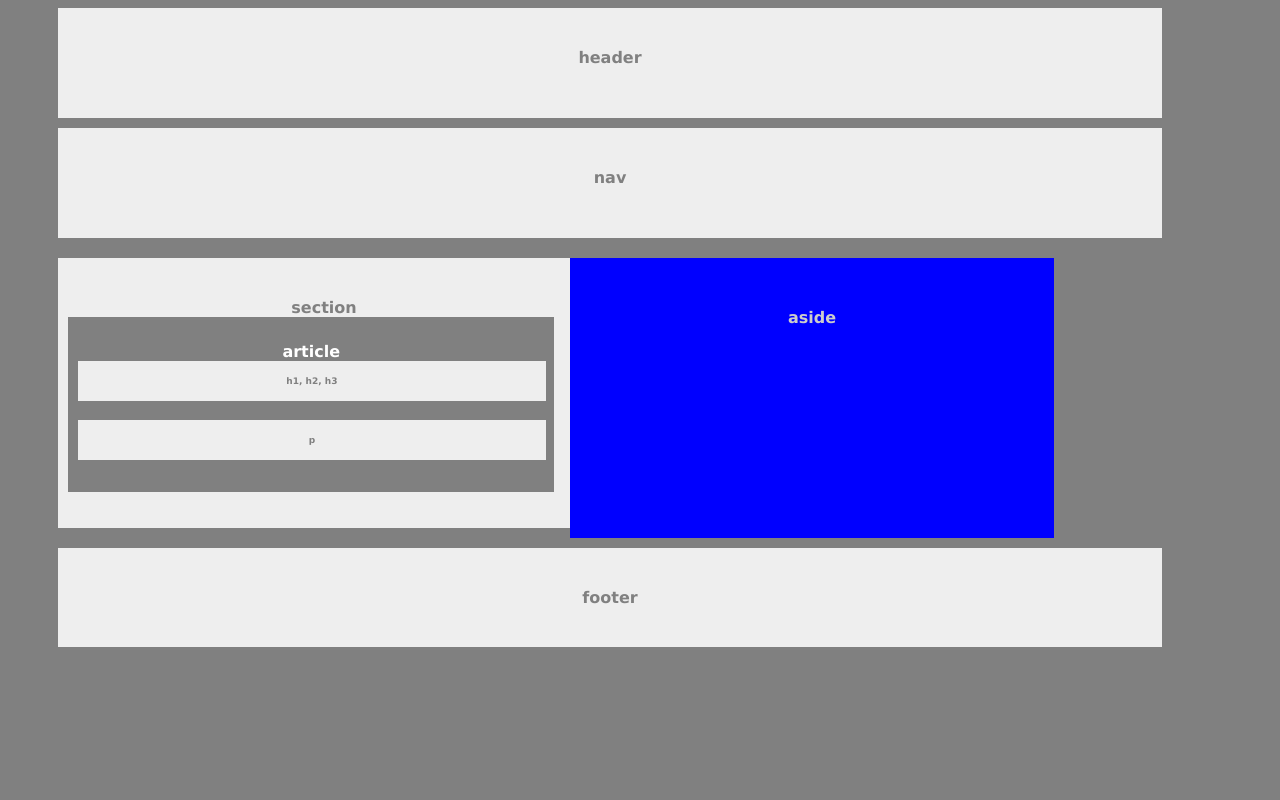
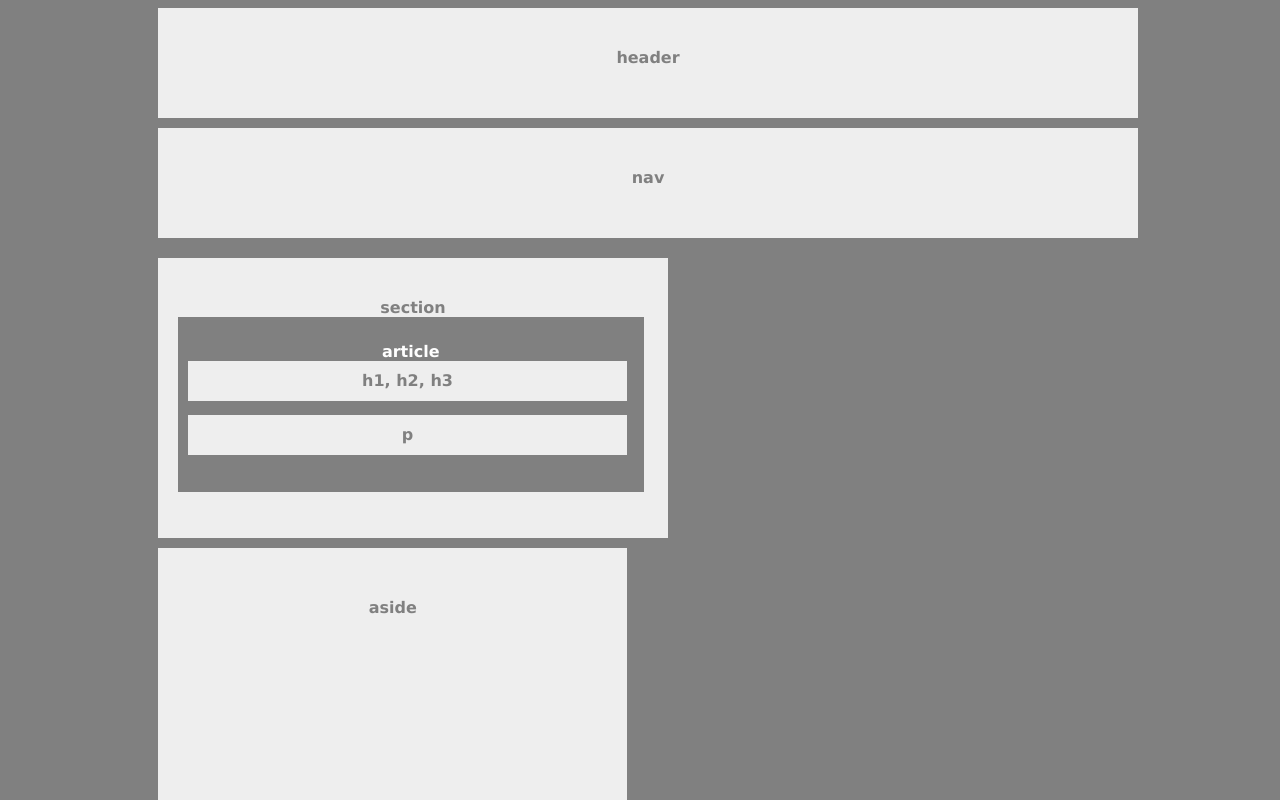
Before and after one commit to mwalk15/HW-Wireframe, a plain HTML site: page index.html in a window 1280 px wide. Drawn offline with Linux system fonts and the light colour scheme.

Commit message:
additional changes to floats and position

```diff
--- a/index.html
+++ b/index.html
@@ -7,7 +7,7 @@
 
 <body>
 
-	<div id="container">
+	<div class="container">
 
 		<div class="wrapper"></div>
 
--- a/style.css
+++ b/style.css
@@ -2,6 +2,11 @@ body {
 	background: gray;
 	position: fixed;
 	width: 100%;
+}
+
+.container {
+	margin-left: 150px;
+	margin-right: 150px;
 }
 
 #header {
@@ -9,9 +14,7 @@ body {
 	position: relative;
 	padding: 40px;
 	margin-bottom: 10px;
-	width: 80%;
 	height: 30px;
-	left: 50px;
 	text-align: center;
 	font-family: verdana;
 	color: gray;
@@ -23,9 +26,7 @@ body {
 	position: relative;
 	padding: 40px;
 	margin-bottom: 10px;
-	width: 80%;
 	height: 30px;
-	left: 50px;
 	text-align: center;
 	font-family: verdana;
 	color: gray;
@@ -40,10 +41,10 @@ body {
 	padding-bottom: 50px;
 	padding-left: 10px;
 	padding-right: 10px;
-	margin: 10px;
-	width: 40%;
-	height: 180px;
-	left: 40px;
+	margin-right: 10px;
+	margin-top: 10px;
+	width: 50%;
+	height: 190px;
 	text-align: center;
 	font-family: verdana;
 	font-weight: bold;
@@ -51,17 +52,18 @@ body {
 }
 
 #aside {
-	background: blue;
+	background: #eee;
 	position: relative;
 	float: left;
 	padding: 50px;
-	margin: 10px;
-	width: 30%;
+	margin-bottom: 20px;
+	margin-top: 10px;
+	width: 37.7%;
 	height: 180px;
 	text-align: center;
 	font-family: verdana;
 	font-weight: bold;
-	color: #ccc;
+	color: gray;
 }
 
 #article {
@@ -71,6 +73,7 @@ body {
 	padding-bottom: 60px;
 	width:95%;
 	height: 90px;
+	left: 10px;
 	overflow: visible;
 	text-align: center;
 	font-family: verdana;
@@ -81,8 +84,9 @@ body {
 #h {
 	background: #eee;
 	position: relative;
-	padding: 15px;
-	margin-bottom: 10px;
+	padding: 10px;
+	padding-bottom: 20px;
+	margin-bottom: 5px;
 	width: 90%;
 	height: 10px;
 	left: 10px;
@@ -90,14 +94,14 @@ body {
 	text-align: center;
 	font-family: verdana;
 	font-weight: bold;
-	font-size: 9px;
 	color: gray;
 }
 
 #p {
 	background: #eee;
 	position: relative;
-	padding: 15px;
+	padding: 10px;
+	padding-bottom: 20px;
 	width: 90%;
 	height: 10px;
 	left: 10px;
@@ -106,7 +110,6 @@ body {
 	text-align: center;
 	font-family: verdana;
 	font-weight: bold;
-	font-size: 9px;
 	color: gray;
 }
 
@@ -116,9 +119,7 @@ body {
 	clear: both;
 	padding: 40px;
 	margin-top: 20px;
-	width:80%;
 	height: 30%;
-	left: 50px;
 	text-align: center;
 	font-family: verdana;
 	font-weight: bold;
```
